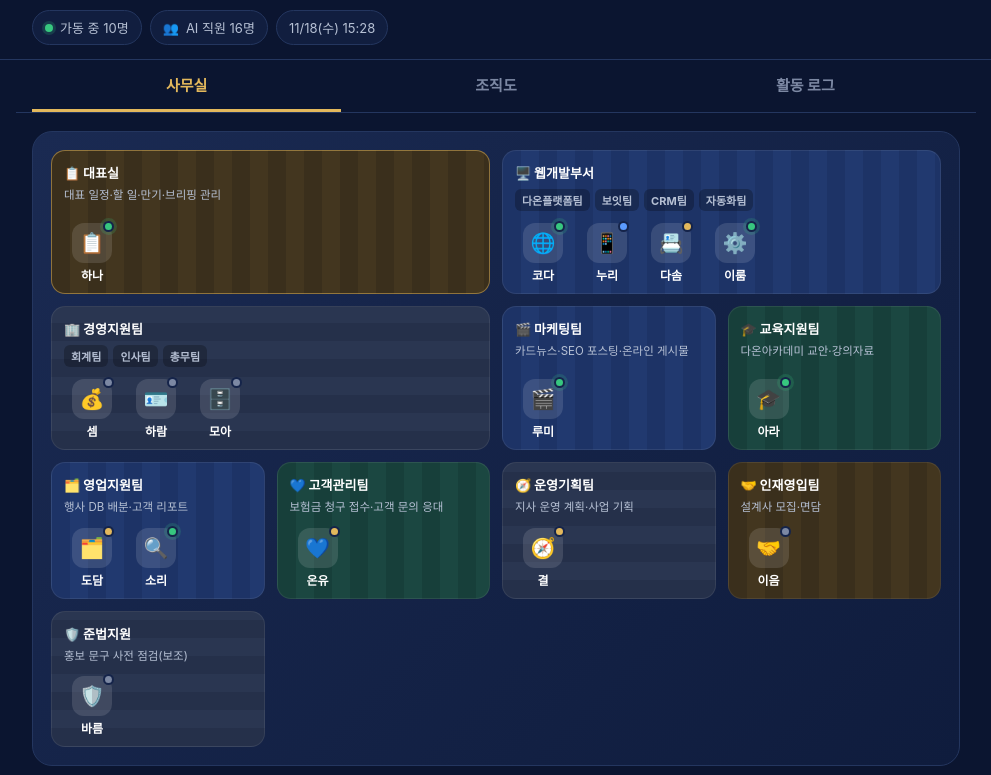
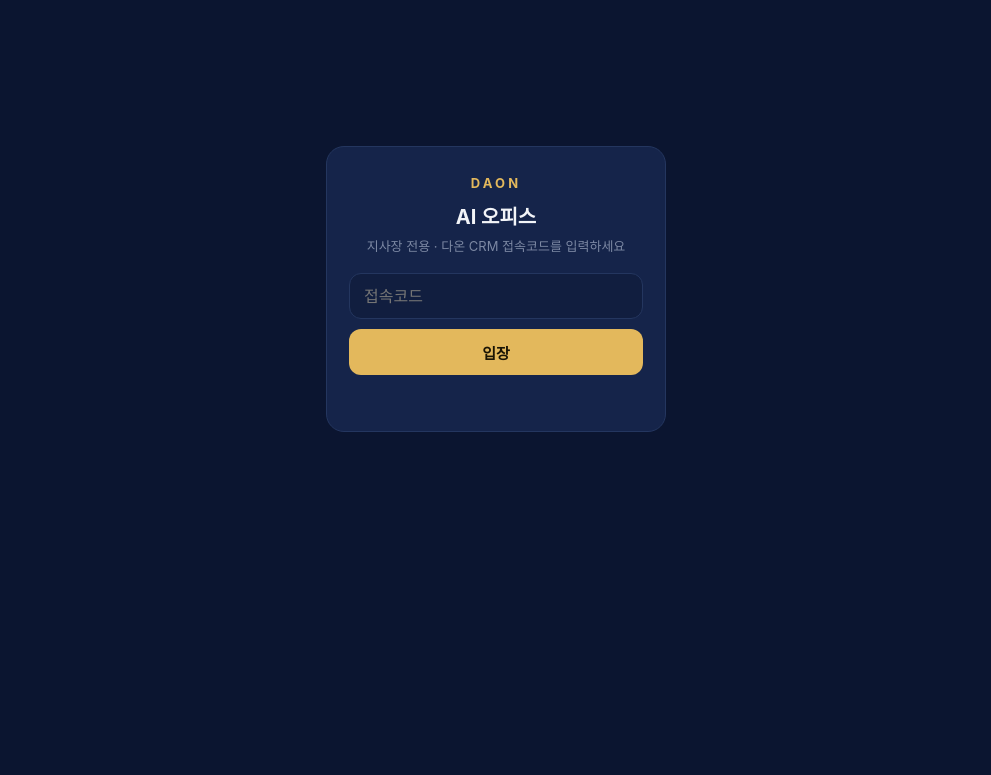
Before and after one commit to daonpartners/daon, a plain HTML site: page office/index.html in a window 1280 px wide. Shown: the part 111-886 px from the top of the page, without its empty margins (144-1135 px from the left). After the commit the page ends 800 px from the top, so only its background shows below. Drawn offline with Linux system fonts and the light colour scheme; a web font is replaced by a local one.

Commit message:
AI 오피스 비공개 전환: 지사장 접속코드 입장, 활동 로그는 n8n 비공개 저장소에서 조회
- office/log.json 삭제 (공개 파일에 고객정보 저장 안 함)
- 로그인 화면 추가, daon-office 웹훅(다온 CRM 접속코드·지사장 확인)으로 로그 조회

Co-Authored-By: Claude Opus 5.5 <noreply@anthropic.com>
Claude-Session: https://claude.ai/code/session_01YJhR1XhBt8LAij9H3GVyTn

```diff
--- a/office/index.html
+++ b/office/index.html
@@ -125,13 +125,35 @@ a{color:inherit}
 .mini div:last-child{border:0}
 .mini em{font-style:normal;color:var(--gold);margin-right:8px;font-variant-numeric:tabular-nums}
 .foot{color:var(--ink3);font-size:12px;text-align:center;padding:20px 0 30px}
+.gate{position:fixed;inset:0;z-index:50;background:var(--bg);display:flex;align-items:center;justify-content:center;padding:20px}
+.gate.hide{display:none}
+.gate__box{width:100%;max-width:340px;background:var(--panel);border:1px solid var(--line);border-radius:18px;padding:28px 22px;text-align:center}
+.gate__box b{display:block;font-size:13px;letter-spacing:.24em;color:var(--gold);margin-bottom:10px}
+.gate__box h2{margin:0 0 6px;font-size:20px}
+.gate__box p{margin:0 0 18px;color:var(--ink3);font-size:13px}
+.gate__box input{width:100%;height:46px;border-radius:12px;border:1px solid var(--line);background:var(--bg2);color:var(--ink);font:inherit;font-size:16px;padding:0 14px;outline:none}
+.gate__box input:focus{border-color:var(--gold)}
+.gate__box button{width:100%;height:46px;margin-top:10px;border-radius:12px;background:var(--gold);color:#1a1405;font-weight:800;font-size:15px}
+.gate__err{color:#ff8a80;font-size:13px;min-height:18px;margin-top:10px}
+.out{font-size:12px;color:var(--ink3);text-decoration:underline;margin-left:10px}
 </style>
 </head>
 <body>
 
+<div class="gate" id="gate">
+  <div class="gate__box">
+    <b>DAON</b>
+    <h2>AI 오피스</h2>
+    <p>지사장 전용 · 다온 CRM 접속코드를 입력하세요</p>
+    <input id="gcode" type="password" placeholder="접속코드" autocomplete="off">
+    <button id="gbtn">입장</button>
+    <div class="gate__err" id="gerr"></div>
+  </div>
+</div>
+
 <header class="hd">
   <div class="wrap">
-    <div class="hd__top"><span class="hd__brand">DAON</span><a class="hd__home" href="/">다온파트너스 홈 ›</a></div>
+    <div class="hd__top"><span class="hd__brand">DAON</span><span><a class="hd__home" href="/">다온파트너스 홈 ›</a><button class="out" id="logout">로그아웃</button></span></div>
     <h1>다온지사 AI 오피스</h1>
     <p id="sub">미래에셋금융서비스 다온지사 · AI 직원 현황</p>
     <div class="chips">
@@ -171,7 +193,7 @@ a{color:inherit}
   </section>
 </main>
 
-<p class="foot">활동 로그는 자동화가 실제로 처리한 업무만 기록됩니다.</p>
+<p class="foot">활동 로그는 자동화가 실제로 처리한 업무만 기록됩니다 · 지사장 전용</p>
 
 <div class="dim" id="dim"></div>
 <div class="sheet" id="sheet" role="dialog" aria-modal="true">
@@ -198,15 +220,28 @@ a{color:inherit}
   }
   tick(); setInterval(tick, 30000);
 
+  var API = 'https://daonpartners.app.n8n.cloud/webhook/daon-office';
   var bust = '?v=' + Math.floor(Date.now()/60000);
-  Promise.all([
-    fetch('staff.json'+bust).then(function(r){return r.json()}),
-    fetch('log.json'+bust).then(function(r){return r.json()}).catch(function(){return {logs:[]}})
-  ]).then(function(res){
-    data = res[0]; logs = (res[1].logs||[]).slice().sort(function(a,b){return new Date(b.t)-new Date(a.t)});
-    data.groups.forEach(function(g){ g.teams.forEach(function(t){ t.staff.forEach(function(s){ s.dept = (t.name===g.name? g.name : g.name+' · '+t.name); people[s.id] = s; }); }); });
-    render();
-  }).catch(function(){ $('floor').innerHTML = '<p class="empty">데이터를 불러오지 못했습니다.</p>'; });
+  function loadAll(code){
+    $('gbtn').disabled = true; $('gbtn').textContent = '확인 중…'; $('gerr').textContent = '';
+    return Promise.all([
+      fetch('staff.json'+bust).then(function(r){return r.json()}),
+      fetch(API, { method:'POST', headers:{'Content-Type':'text/plain;charset=UTF-8'}, body: JSON.stringify({ code: code }) }).then(function(r){return r.json()})
+    ]).then(function(res){
+      $('gbtn').disabled = false; $('gbtn').textContent = '입장';
+      if(!res[1] || !res[1].ok){ try{ sessionStorage.removeItem('officeCode'); }catch(e){} $('gate').classList.remove('hide'); $('gerr').textContent = (res[1] && res[1].error) || '접속 권한이 없습니다.'; return; }
+      try{ sessionStorage.setItem('officeCode', code); }catch(e){}
+      $('gate').classList.add('hide');
+      data = res[0]; people = {}; logs = (res[1].logs||[]).slice().sort(function(a,b){return new Date(b.t)-new Date(a.t)});
+      data.groups.forEach(function(g){ g.teams.forEach(function(t){ t.staff.forEach(function(s){ s.dept = (t.name===g.name? g.name : g.name+' · '+t.name); people[s.id] = s; }); }); });
+      render();
+    }).catch(function(){ $('gbtn').disabled = false; $('gbtn').textContent = '입장'; $('gerr').textContent = '연결에 실패했습니다. 잠시 후 다시 시도하세요.'; });
+  }
+  $('gbtn').onclick = function(){ var c = $('gcode').value.trim(); if(!c){ $('gerr').textContent='접속코드를 입력하세요.'; return; } loadAll(c); };
+  $('gcode').addEventListener('keydown', function(e){ if(e.key==='Enter') $('gbtn').onclick(); });
+  $('logout').onclick = function(){ try{ sessionStorage.removeItem('officeCode'); }catch(e){} location.reload(); };
+  var saved = null; try{ saved = sessionStorage.getItem('officeCode'); }catch(e){}
+  if(saved) loadAll(saved);
 
   function render(){
     var all = Object.keys(people).map(function(k){return people[k]});
--- a/office/log.json
+++ /dev/null
@@ -1,14 +0,0 @@
-{
-  "logs": [
-    {
-      "t": "2026-11-18T22:00:00+09:00",
-      "who": "koda",
-      "msg": "다온지사 AI 오피스 페이지 개설"
-    },
-    {
-      "t": "2026-11-18T23:42:00+09:00",
-      "who": "hana",
-      "msg": "텔레그램 비서봇 개통 — 음성·글자로 일정·할일 등록 시작"
-    }
-  ]
-}
```
